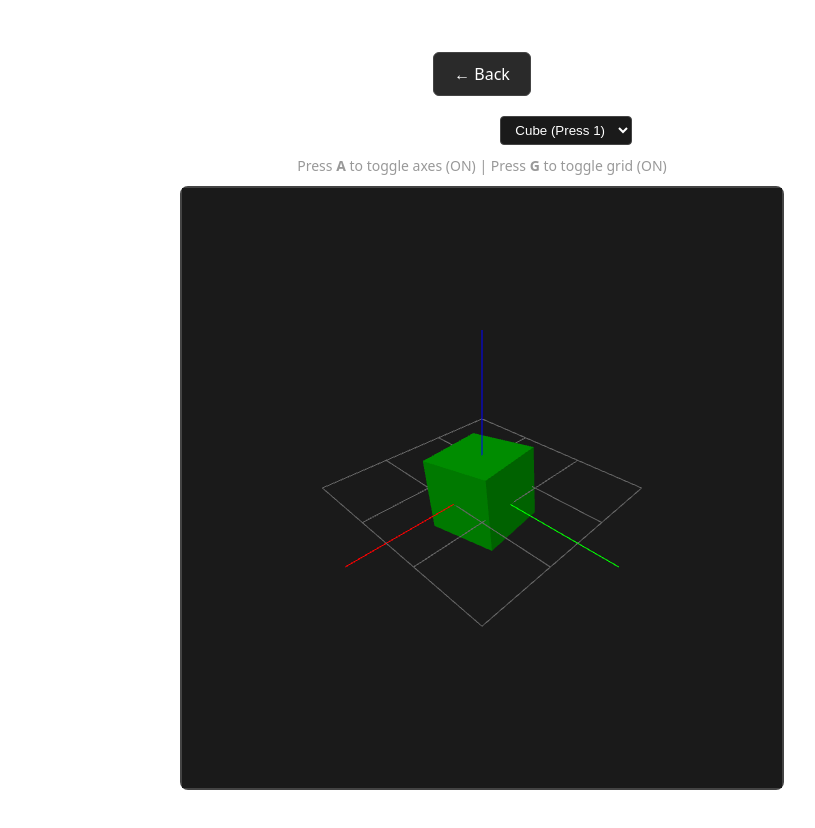
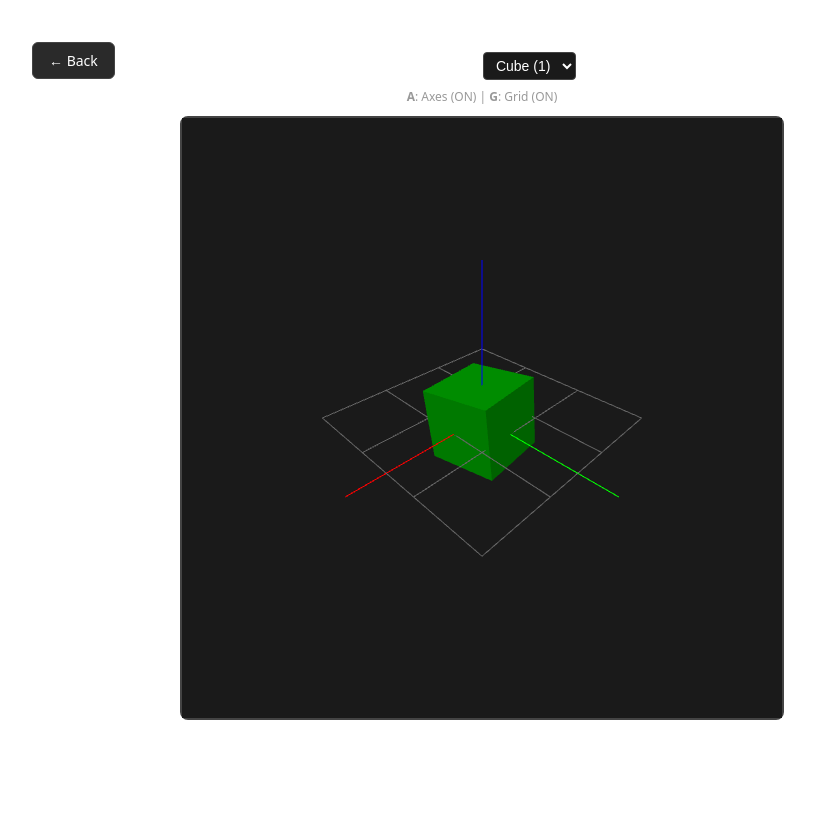
Before and after one commit to sstitle/tic-tac-toe, a React (Vite) app: page / in a window 1280 px wide. Both pictures are taken after a click on the button "3D Example". Shown: the top 828 px of the page, without its empty margins (158-973 px from the left). After the commit the page ends 800 px from the top, so only its background shows below. Built offline with nearby package versions, Linux system fonts and the light colour scheme.

Commit message:
Working on yellow hovering behavior

```diff
--- a/src/App.tsx
+++ b/src/App.tsx
@@ -10,15 +10,17 @@ function App() {
   const [currentView, setCurrentView] = useState<View>('home')
 
   const backButtonStyle = {
-    padding: '10px 20px',
-    fontSize: '16px',
+    padding: '8px 16px',
+    fontSize: '14px',
     borderRadius: '6px',
     border: '1px solid #444',
     backgroundColor: '#2a2a2a',
     color: '#fff',
     cursor: 'pointer',
     transition: 'all 0.2s',
-    marginBottom: '20px',
+    position: 'absolute' as const,
+    top: '10px',
+    left: '10px',
   }
 
   if (currentView === 'home') {
@@ -27,11 +29,13 @@ function App() {
 
   if (currentView === '3d-example') {
     return (
-      <div style={{ padding: '20px', margin: '0 auto', maxWidth: '800px' }}>
+      <div style={{ padding: '10px', margin: '0 auto', maxWidth: '900px', position: 'relative' }}>
         <button onClick={() => setCurrentView('home')} style={backButtonStyle}>
           ← Back
         </button>
-        <ThreeScene />
+        <div style={{ paddingTop: '10px' }}>
+          <ThreeScene />
+        </div>
       </div>
     )
   }
--- a/src/ThreeScene.tsx
+++ b/src/ThreeScene.tsx
@@ -380,39 +380,42 @@ export default function ThreeScene() {
   }, [])
 
   return (
-    <div>
-      <div style={{ marginBottom: '10px', color: '#fff' }}>
-        <div style={{ marginBottom: '10px' }}>
+    <div style={{ textAlign: 'center' }}>
+      <div style={{ marginBottom: '10px', color: '#fff', fontSize: '14px' }}>
+        <div style={{ marginBottom: '8px' }}>
           <label htmlFor="shape-select" style={{ marginRight: '10px' }}>
-            Current Shape: <strong>{currentShape.toUpperCase()}</strong>
+            Shape: <strong>{currentShape.toUpperCase()}</strong>
           </label>
           <select
             id="shape-select"
             value={currentShape}
             onChange={(e) => setCurrentShape(e.target.value as ShapeType)}
             style={{
-              padding: '5px 10px',
+              padding: '4px 8px',
               borderRadius: '4px',
               border: '1px solid #444',
               backgroundColor: '#1a1a1a',
               color: 'white',
               cursor: 'pointer',
+              fontSize: '14px',
             }}
           >
-            <option value="cube">Cube (Press 1)</option>
-            <option value="x">X (Press 2)</option>
-            <option value="o">O (Press 3)</option>
+            <option value="cube">Cube (1)</option>
+            <option value="x">X (2)</option>
+            <option value="o">O (3)</option>
           </select>
         </div>
-        <div style={{ fontSize: '14px', color: '#999' }}>
-          Press <strong>A</strong> to toggle axes ({showAxes ? 'ON' : 'OFF'}) | Press <strong>G</strong> to toggle grid ({showGrid ? 'ON' : 'OFF'})
+        <div style={{ fontSize: '12px', color: '#999' }}>
+          <strong>A</strong>: Axes ({showAxes ? 'ON' : 'OFF'}) | <strong>G</strong>: Grid ({showGrid ? 'ON' : 'OFF'})
         </div>
       </div>
       <div
         ref={containerRef}
         style={{
-          width: '600px',
-          height: '600px',
+          width: '100%',
+          maxWidth: 'min(90vw, 600px)',
+          minWidth: '300px',
+          aspectRatio: '1',
           border: '2px solid #444',
           borderRadius: '8px',
           margin: '0 auto',
--- a/src/components/ButtonBoard.tsx
+++ b/src/components/ButtonBoard.tsx
@@ -1,8 +1,10 @@
+import { useState } from 'react'
 import { CellState, BOARD_SIZE } from '../domain/types'
 import { useGame } from './GameProvider'
 
 export function ButtonBoard() {
   const { gameState, placeMove } = useGame()
+  const [hoverCell, setHoverCell] = useState<number | null>(null)
 
   const getCellContent = (cellState: CellState) => {
     if (cellState === CellState.X) return 'X'
@@ -16,13 +18,15 @@ export function ButtonBoard() {
     return '#fff'
   }
 
-  const cellStyle = (cellState: CellState) => ({
+  const cellStyle = (cellState: CellState, index: number) => ({
     width: '100px',
     height: '100px',
     fontSize: '48px',
     fontWeight: 'bold' as const,
     border: '2px solid #444',
-    backgroundColor: '#2a2a2a',
+    backgroundColor: hoverCell === index && cellState === CellState.Empty
+      ? 'rgba(255, 255, 0, 0.3)'
+      : '#2a2a2a',
     color: getCellColor(cellState),
     cursor: cellState === CellState.Empty ? 'pointer' : 'default',
     transition: 'all 0.2s',
@@ -48,7 +52,9 @@ export function ButtonBoard() {
         <button
           key={index}
           onClick={() => placeMove(index)}
-          style={cellStyle(cellState)}
+          onMouseEnter={() => setHoverCell(index)}
+          onMouseLeave={() => setHoverCell(null)}
+          style={cellStyle(cellState, index)}
           disabled={cellState !== CellState.Empty}
         >
           {getCellContent(cellState)}
--- a/src/components/Canvas2DBoard.tsx
+++ b/src/components/Canvas2DBoard.tsx
@@ -1,15 +1,16 @@
-import { useEffect, useRef } from 'react'
+import { useEffect, useRef, useState } from 'react'
 import { CellState, BOARD_SIZE } from '../domain/types'
 import { useGame } from './GameProvider'
 
-const CANVAS_SIZE = 600
+const CANVAS_SIZE = 400
 const CELL_SIZE = CANVAS_SIZE / BOARD_SIZE
-const LINE_WIDTH = 4
-const SYMBOL_PADDING = 30
+const LINE_WIDTH = 3
+const SYMBOL_PADDING = 20
 
 export function Canvas2DBoard() {
   const canvasRef = useRef<HTMLCanvasElement>(null)
   const { gameState, placeMove } = useGame()
+  const [hoverCell, setHoverCell] = useState<{ row: number; col: number } | null>(null)
 
   // Draw the board
   useEffect(() => {
@@ -38,6 +39,14 @@ export function Canvas2DBoard() {
       ctx.moveTo(0, i * CELL_SIZE)
       ctx.lineTo(CANVAS_SIZE, i * CELL_SIZE)
       ctx.stroke()
+    }
+
+    // Draw hover highlight
+    if (hoverCell) {
+      const x = hoverCell.col * CELL_SIZE
+      const y = hoverCell.row * CELL_SIZE
+      ctx.fillStyle = 'rgba(255, 255, 0, 0.3)'
+      ctx.fillRect(x, y, CELL_SIZE, CELL_SIZE)
     }
 
     // Draw X's and O's
@@ -75,35 +84,64 @@ export function Canvas2DBoard() {
         ctx.stroke()
       }
     })
-  }, [gameState.board])
+  }, [gameState.board, hoverCell])
 
-  const handleClick = (event: React.MouseEvent<HTMLCanvasElement>) => {
+  const getCellFromEvent = (event: React.MouseEvent<HTMLCanvasElement>) => {
     const canvas = canvasRef.current
-    if (!canvas) return
+    if (!canvas) return null
 
     const rect = canvas.getBoundingClientRect()
-    const x = event.clientX - rect.left
-    const y = event.clientY - rect.top
+    // Scale mouse coordinates from display size to canvas size
+    const scaleX = CANVAS_SIZE / rect.width
+    const scaleY = CANVAS_SIZE / rect.height
+    const x = (event.clientX - rect.left) * scaleX
+    const y = (event.clientY - rect.top) * scaleY
 
     const col = Math.floor(x / CELL_SIZE)
     const row = Math.floor(y / CELL_SIZE)
-    const position = row * BOARD_SIZE + col
 
-    placeMove(position)
+    if (col >= 0 && col < BOARD_SIZE && row >= 0 && row < BOARD_SIZE) {
+      return { row, col }
+    }
+    return null
+  }
+
+  const handleClick = (event: React.MouseEvent<HTMLCanvasElement>) => {
+    const cell = getCellFromEvent(event)
+    if (cell) {
+      const position = cell.row * BOARD_SIZE + cell.col
+      placeMove(position)
+    }
+  }
+
+  const handleMouseMove = (event: React.MouseEvent<HTMLCanvasElement>) => {
+    const cell = getCellFromEvent(event)
+    setHoverCell(cell)
+  }
+
+  const handleMouseLeave = () => {
+    setHoverCell(null)
   }
 
   return (
-    <div style={{ display: 'flex', justifyContent: 'center' }}>
+    <div style={{ display: 'flex', justifyContent: 'center', width: '100%' }}>
       <canvas
         ref={canvasRef}
         width={CANVAS_SIZE}
         height={CANVAS_SIZE}
         onClick={handleClick}
+        onMouseMove={handleMouseMove}
+        onMouseLeave={handleMouseLeave}
         style={{
           border: '2px solid #646cff',
           borderRadius: '8px',
           cursor: 'pointer',
           backgroundColor: '#1a1a1a',
+          width: '100%',
+          maxWidth: 'min(90vw, 600px)',
+          minWidth: '300px',
+          height: 'auto',
+          aspectRatio: '1',
         }}
       />
     </div>
--- a/src/components/GameControls.tsx
+++ b/src/components/GameControls.tsx
@@ -4,9 +4,9 @@ export function GameControls() {
   const { undo, redo, reset, canUndo, canRedo } = useGame()
 
   const buttonStyle = (disabled: boolean) => ({
-    padding: '10px 20px',
-    margin: '0 5px',
-    fontSize: '16px',
+    padding: '8px 16px',
+    margin: '0 4px',
+    fontSize: '14px',
     borderRadius: '6px',
     border: '1px solid #444',
     backgroundColor: disabled ? '#1a1a1a' : '#2a2a2a',
@@ -17,7 +17,7 @@ export function GameControls() {
   })
 
   return (
-    <div style={{ marginBottom: '15px' }}>
+    <div style={{ display: 'flex', gap: '4px', whiteSpace: 'nowrap' }}>
       <button onClick={undo} disabled={!canUndo} style={buttonStyle(!canUndo)}>
         Undo
       </button>
--- a/src/components/GameStatus.tsx
+++ b/src/components/GameStatus.tsx
@@ -22,11 +22,11 @@ export function GameStatus() {
   return (
     <div
       style={{
-        fontSize: '20px',
+        fontSize: '18px',
         fontWeight: 'bold' as const,
-        marginBottom: '15px',
         color: isGameOver ? '#ffd700' : '#fff',
         textShadow: isGameOver ? '0 0 10px rgba(255, 215, 0, 0.5)' : 'none',
+        whiteSpace: 'nowrap',
       }}
     >
       {getStatusMessage()}
--- a/src/components/TicTacToeGame.tsx
+++ b/src/components/TicTacToeGame.tsx
@@ -29,30 +29,35 @@ export function TicTacToeGame({ onBack }: TicTacToeGameProps) {
   })
 
   const backButtonStyle = {
-    padding: '10px 20px',
-    fontSize: '16px',
+    padding: '8px 16px',
+    fontSize: '14px',
     borderRadius: '6px',
     border: '1px solid #444',
     backgroundColor: '#2a2a2a',
     color: '#fff',
     cursor: 'pointer',
     transition: 'all 0.2s',
-    marginBottom: '20px',
+    position: 'absolute' as const,
+    top: '10px',
+    left: '10px',
   }
 
   return (
     <GameProvider>
-      <div style={{ padding: '20px', margin: '0 auto', maxWidth: '800px', textAlign: 'center' }}>
+      <div style={{ padding: '10px', margin: '0 auto', maxWidth: '900px', position: 'relative' }}>
         <button onClick={onBack} style={backButtonStyle}>
           ← Back
         </button>
 
-        <h1 style={{ marginBottom: '20px', marginTop: '10px', fontSize: '32px', color: '#fff' }}>Tic-Tac-Toe</h1>
+        <div style={{ textAlign: 'center', marginBottom: '10px' }}>
+          <h1 style={{ margin: '0 0 10px 0', fontSize: '24px', color: '#fff' }}>Tic-Tac-Toe</h1>
+          <div style={{ display: 'flex', justifyContent: 'center', alignItems: 'center', gap: '20px', marginBottom: '10px' }}>
+            <GameStatus />
+            <GameControls />
+          </div>
+        </div>
 
-        <GameStatus />
-        <GameControls />
-
-        <div style={{ marginBottom: '15px' }}>
+        <div style={{ marginBottom: '10px', textAlign: 'center' }}>
           <button
             onClick={() => setViewMode('buttons')}
             style={tabStyle(viewMode === 'buttons')}
@@ -76,8 +81,11 @@ export function TicTacToeGame({ onBack }: TicTacToeGameProps) {
         <div style={{
           border: '1px solid #444',
           borderRadius: '0 8px 8px 8px',
-          padding: '20px',
+          padding: '15px',
           backgroundColor: '#1a1a1a',
+          display: 'flex',
+          justifyContent: 'center',
+          alignItems: 'center',
         }}>
           {viewMode === 'buttons' && <ButtonBoard />}
           {viewMode === 'canvas2d' && <Canvas2DBoard />}
```
Also changed, not shown: src/components/ThreeJSBoard.tsx (+66 -9 lines).
